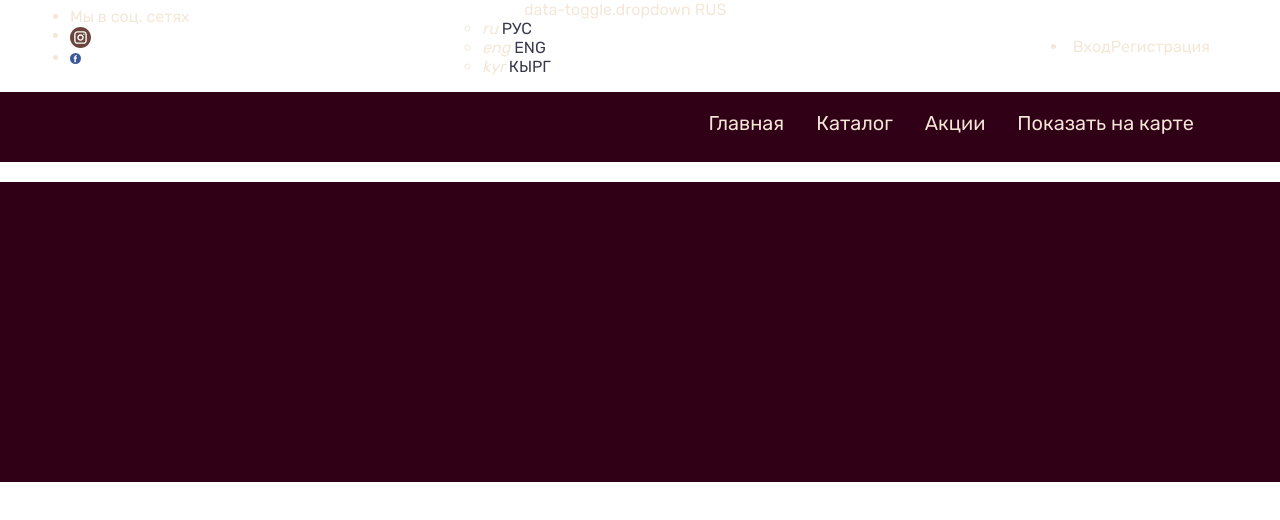
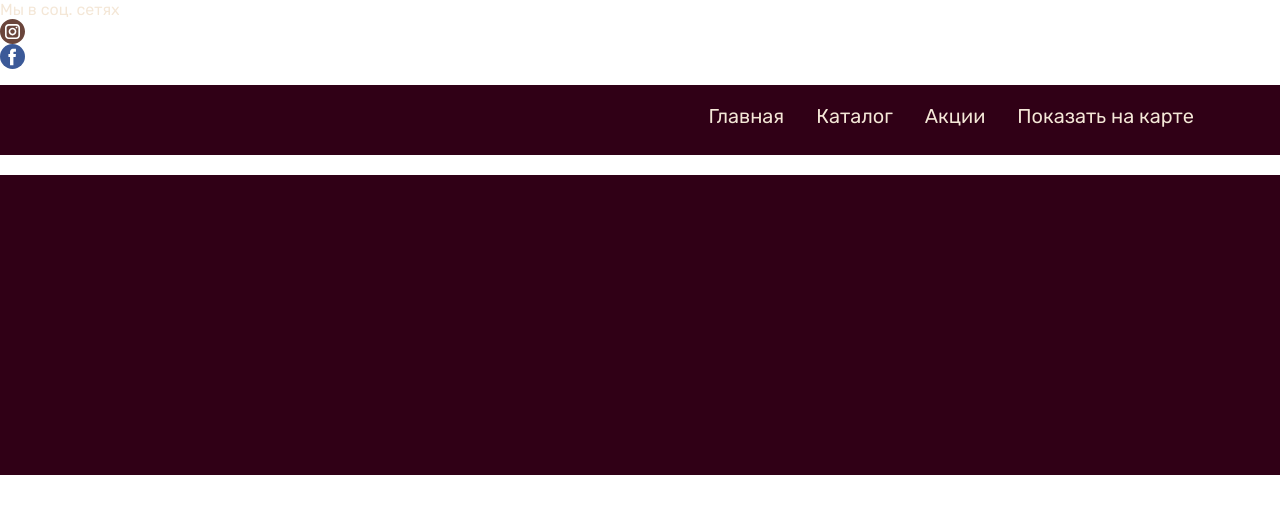
Before and after one commit to nboljobekova/groupProject, a website: page dist/html/index.html in a window 1280 px wide. Drawn offline with Linux system fonts and the light colour scheme; files whose address does not match are found by name.

Commit message:
upperheader changed

```diff
--- a/dist/html/index.html
+++ b/dist/html/index.html
@@ -1,52 +1 @@
-<!DOCTYPE html>
-<html lang="en">
-
-<head>
-    <meta charset="UTF-8" />
-    <meta name="viewport" content="width=device-width, initial-scale=1.0" />
-    <meta http-equiv="X-UA-Compatible" content="ie=edge" />
-    <title>Suluu Online</title>
-    <link rel="stylesheet" href="../css/style.css" />
-</head>
-
-<body>
-    <div class="upperheader">
-        <div class="container">
-            <div class="row">
-                <ul class="social-network">
-                    <li class="social-network-links"><a class="upperheader_name">Мы в соц. сетях</a></li>
-                    <li class="social-network-links"><a href="#"><img src="./icons/instagram.svg" alt="insta"
-                                width="21" height="21" /></a></li>
-                    <li class="social-network-links"><a href="#"><img src="./icons/facebook.svg" alt="fb" width="11"
-                                height="21" /></a></li>
-                </ul>
-                <ul class="navbar-right">
-                    <li class="dropdown-lang"><i class="flag-ru"></i><a class="dropdown-toggle">data-toggle.dropdown
-                            RUS</a><i class="stat"></i></li>
-                    <ul class="dropdown-menu">
-                        <li><i class="flag">ru </i><a href="#">РУС</a></li>
-                        <li><i class="flag">eng </i><a href="#">ENG</a></li>
-                        <li><i class="flag">kyr </i><a href="#">КЫРГ</a></li>
-                    </ul>
-                </ul>
-                <li class="auth-form"><a class="entry-form">Вход<span class="reg-form">Регистрация</span></a></li>
-            </div>
-        </div>
-    </div>
-    <div class="lowerheader">
-        <div class="container">
-            <div class="row">
-                <div class="logo-wrap"><a href="#"><img src="./images/Logo.svg" alt="logo" /></a></div>
-                <ul class="nav">
-                    <li class="nav-item"><a href="#">Главная</a></li>
-                    <li class="nav-item"><a href="#">Каталог</a></li>
-                    <li class="nav-item"><a href="#">Акции</a></li>
-                    <li class="nav-item"><a href="#">Показать на карте</a></li>
-                </ul>
-            </div>
-        </div>
-    </div>
-    <div class="footer"></div>
-</body>
-
-</html>
+<!DOCTYPE html><html lang="en"><head><meta charset="UTF-8"/><meta name="viewport" content="width=device-width, initial-scale=1.0"/><meta http-equiv="X-UA-Compatible" content="ie=edge"/><title>Suluu Online</title><link rel="stylesheet" href="../css/style.css"/></head><body><div class="container-fluid"><div class="row"><ul class="navbar-sn-icons"><li class="navbar-sn-links"><span class="navbar-text">Мы в соц. сетях        </span></li><li class="navbar-sn-links"><a href="#"><img src="./icons/instagram.svg" alt="insta" width="25" height="25"/></a></li><li class="navbar-sn-links"><a href="#"><img src="./icons/facebook.svg" alt="fb" width="25" height="25"/></a></li></ul></div></div><div class="lowerheader"><div class="container"><div class="row"><div class="logo-wrap"><a href="#"><img src="./images/Logo.svg" alt="logo"/></a></div><ul class="nav"><li class="nav-item"><a href="#">Главная</a></li><li class="nav-item"><a href="#">Каталог</a></li><li class="nav-item"><a href="#">Акции</a></li><li class="nav-item"><a href="#">Показать на карте</a></li></ul></div></div></div><div class="footer"></div></body></html>
```
